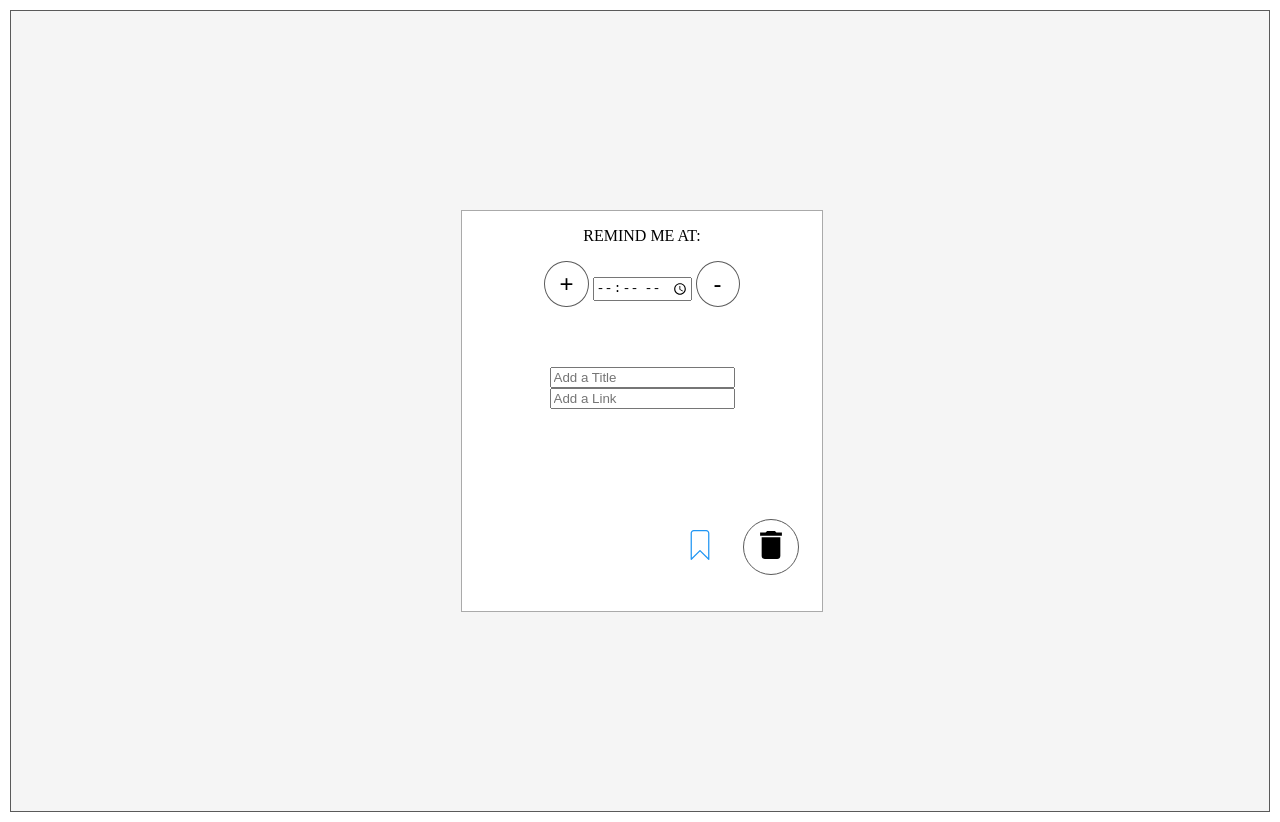
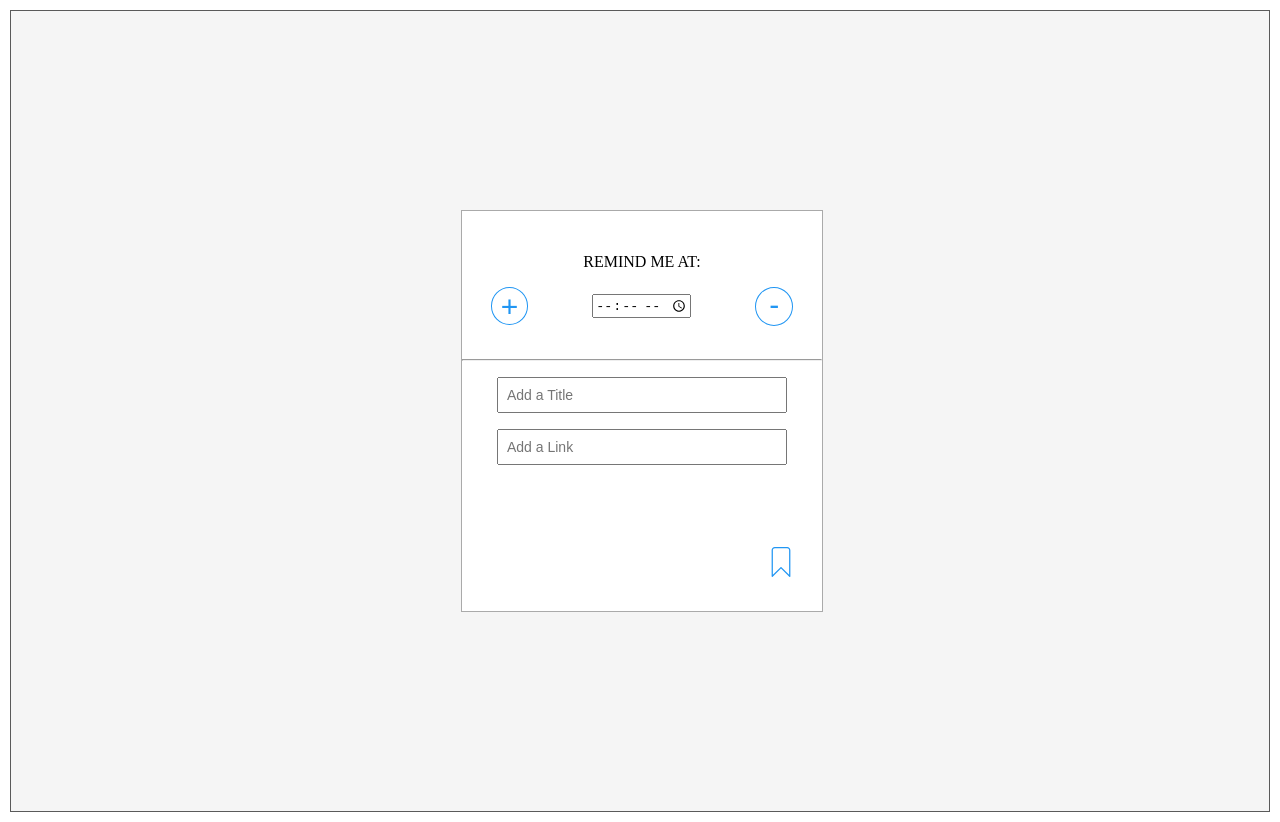
Before and after one commit to Aadi-27/Mark-II-server, a plain HTML site: page index.html in a window 1280 px wide. Drawn offline with Linux system fonts and the light colour scheme.

Commit message:
bare UI skeleton done

```diff
--- a/index.css
+++ b/index.css
@@ -31,28 +31,61 @@ section {
 /* Reminder styling */
 .reminder-container {
   height: 140px;
+  display: flex;
+  justify-content: center;
+  flex-direction: column;
+}
+.reminder-selector {
+  display: flex;
+  justify-content: center;
+  align-items: center;
+}
+#time-input {
+  margin: 0 64px;
 }
 .selector-btn {
-  border: #5a5a5a 1px solid;
+  border: #2196f3 1px solid;
   background: #fff;
   border-radius: 50%;
-  font-size: 24px;
+  font-size: 30px;
+  color: #2196f3;
+}
+.selector-btn:hover {
+  cursor: pointer;
+  background-color: #2196f3;
+  color: #fff;
 }
 .plus {
-  padding: 8px 14px;
+  padding: 2px 9px 0px 9px;
 }
 .minus {
-  padding: 8px 17px;
+  padding: 0 13px 3px 13px;
 }
+
+/* input styling */
+.input-wrapper {
+  display: flex;
+  flex-direction: column;
+  justify-content: center;
+  align-items: center;
+}
+#title-input,
+#link-input {
+  margin: 8px;
+  padding: 8px;
+  width: 75%;
+  font-size: 14px;
+}
+
+/* save & delete button styling */
 .save-del-wrapper {
   display: flex;
-  align-items: center;
-  justify-content: center;
-  margin: 110px 0 0 200px;
+  justify-content: flex-end;
+  margin-top: 74px;
 }
 .save-btn {
   position: relative;
-  margin-right: 28px;
+  margin-right: 26px;
 }
 #saved-svg {
   position: absolute;
@@ -64,3 +97,7 @@ section {
   border-radius: 50%;
   padding: 11px 13px;
 }
+.save-btn:hover {
+  cursor: pointer;
+  transform: scale(1.2);
+}
--- a/index.html
+++ b/index.html
@@ -4,11 +4,12 @@
     <meta charset="UTF-8" />
     <meta name="viewport" content="width=device-width, initial-scale=1.0" />
     <link rel="stylesheet" href="index.css" />
-    <title>Brinder</title>
+    <title>Mark-II</title>
   </head>
   <body>
     <main>
       <section>
+        <form action=""></form>
         <div class="reminder-container">
           <div class="reminder-header">
             <i></i>
@@ -16,17 +17,16 @@
           </div>
           <div class="reminder-selector">
             <button class="selector-btn plus">+</button>
-            <input type="time" />
+            <input id="time-input" type="time" />
             <!-- <p>hrs</p> -->
             <button class="selector-btn minus">-</button>
           </div>
         </div>
+        <hr />
         <div class="content-container">
-          <div class="title-wrapper">
-            <input type="text" placeholder="Add a Title" />
-          </div>
-          <div class="link-wrapper">
-            <input type="text" placeholder="Add a Link" />
+            <div class="input-wrapper">
+              <input id="title-input" type="text" placeholder="Add a Title" />
+              <input id="link-input" type="text" placeholder="Add a Link" />
             </div>
             <div class="save-del-wrapper">
               <div class="save-btn">
@@ -45,7 +45,7 @@
                   />
                 </svg>
               </div>
-            <div class="delete-btn">
+              <!-- <div class="delete-btn">
                 <svg id="del-svg" width="28px" viewBox="0 0 384 384">
                   <path
                     d="M64,341.333C64,364.907,83.093,384,106.667,384h170.667C300.907,384,320,364.907,320,341.333v-256H64V341.333z"
@@ -54,9 +54,10 @@
                     points="266.667,21.333 245.333,0 138.667,0 117.333,21.333 42.667,21.333 42.667,64 341.333,64 341.333,21.333 			"
                   />
                 </svg>
+              </div> -->
             </div>
           </div>
-        </div>
+        </form>
       </section>
     </main>
   </body>
```
Lines whose indentation alone changed are shown as unchanged.
